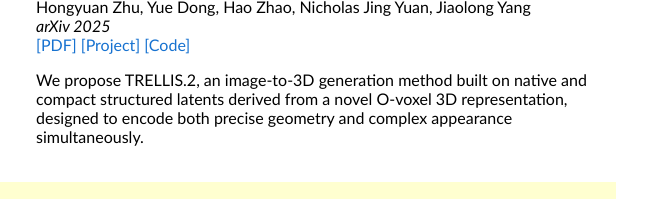
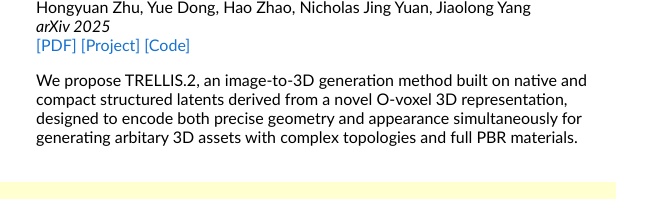
Before and after one commit to YuDeng/YuDeng.github.io, a plain HTML site: page index.html in a window 1280 px wide. Shown: the part 566-765 px from the top of the page, 424-1071 px from the left. Drawn offline with Linux system fonts and the light colour scheme.

Commit message:
Update index.html

```diff
--- a/index.html
+++ b/index.html
@@ -66,7 +66,8 @@
                 <a href="https://microsoft.github.io/TRELLIS.2/">[Project]</a>
 				<a href="https://github.com/microsoft/TRELLIS.2">[Code]</a>
                 <br>
-                <p>We propose TRELLIS.2, an image-to-3D generation method built on native and compact structured latents derived from a novel O-voxel 3D representation, designed to encode both precise geometry and complex appearance simultaneously.</p>
+                <p>We propose TRELLIS.2, an image-to-3D generation method built on native and compact structured latents derived from a novel O-voxel 3D representation, designed to
+				encode both precise geometry and appearance simultaneously for generating arbitary 3D assets with complex topologies and full PBR materials.</p>
             </td>
         </tr>
 
```
